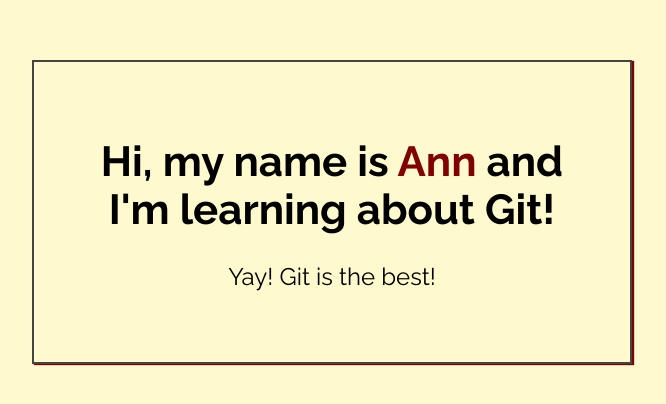
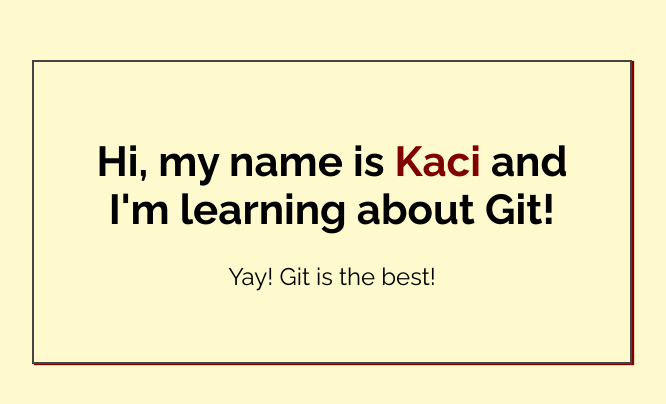
Before and after one commit to kaci-dev/my-first-repo, a plain HTML site: page index.html in a window 1280 px wide. Shown: the part 188-592 px from the top of the page, without its empty margins (308-974 px from the left). Drawn offline with Linux system fonts and the light colour scheme.

Commit message:
Added name to index.html

```diff
--- a/index.html
+++ b/index.html
@@ -14,7 +14,7 @@
 <body>
 
     <div class="greeting">
-        <h1>Hi, my name is <span class="highlight">Ann</span> and I'm learning about Git! </h1>
+        <h1>Hi, my name is <span class="highlight">Kaci</span> and I'm learning about Git! </h1>
 
         <p>Yay! Git is the best!</p>
     </div>
```
